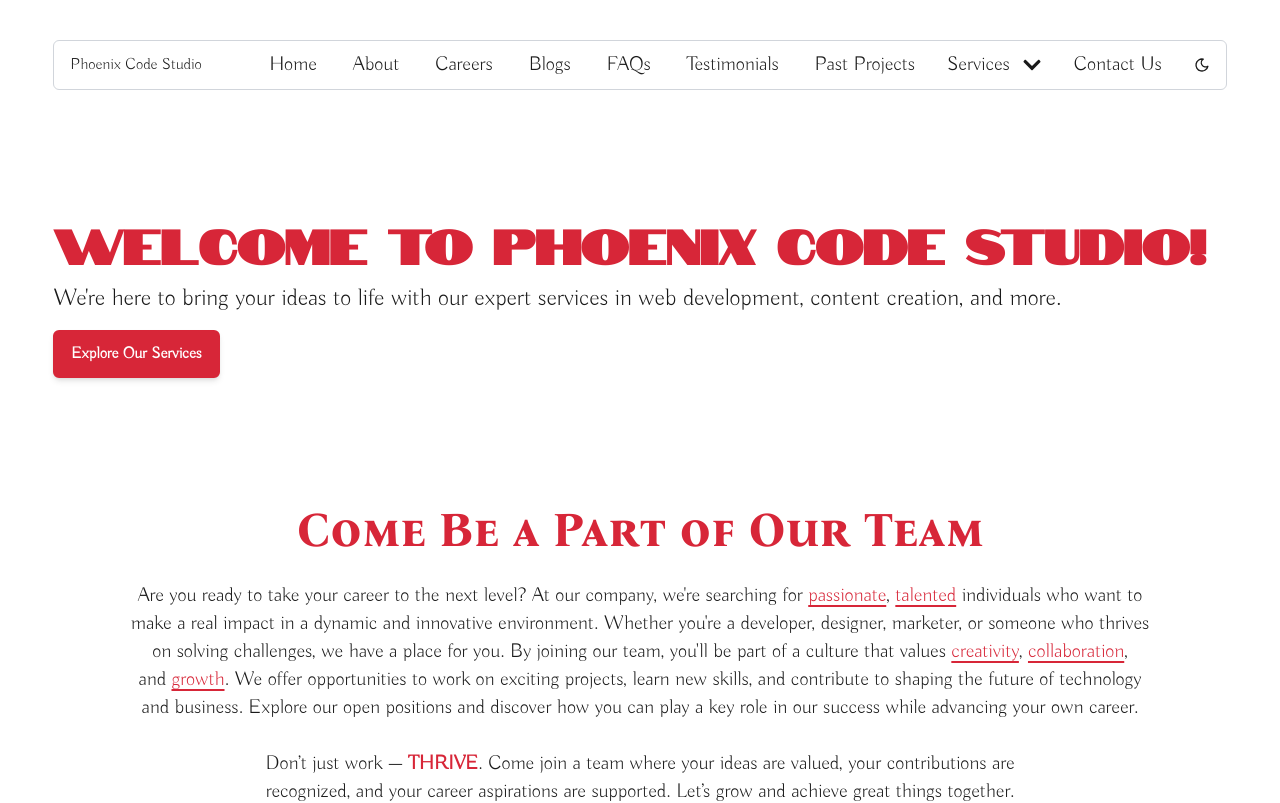
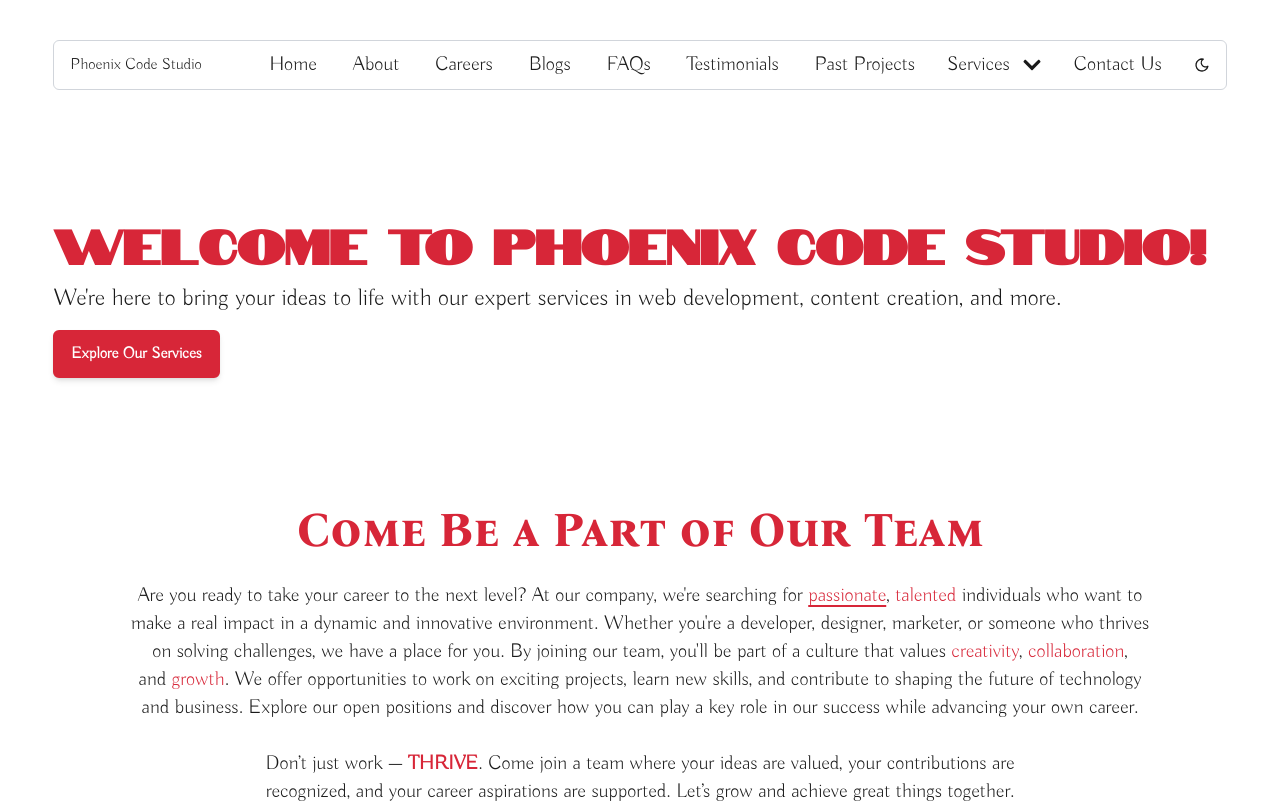
Before and after one commit to tmchuynh/phoenix-code-studio, a Next.js app: page / in a window 1280 px wide. Shown: the top 803 px of the page. Built offline with nearby package versions, Linux system fonts and the light colour scheme.

Commit message:
Update Highlighted.tsx

```diff
--- a/src/components/Highlighted.tsx
+++ b/src/components/Highlighted.tsx
@@ -3,9 +3,7 @@ import React from "react";
 const EmphasizeText = ({ children }: { children: React.ReactNode }) => {
   return (
     <>
-      <span className="underline underline-offset-4 text-primary">
-        {children}
-      </span>
+      <span className="text-primary">{children}</span>
     </>
   );
 };
```
